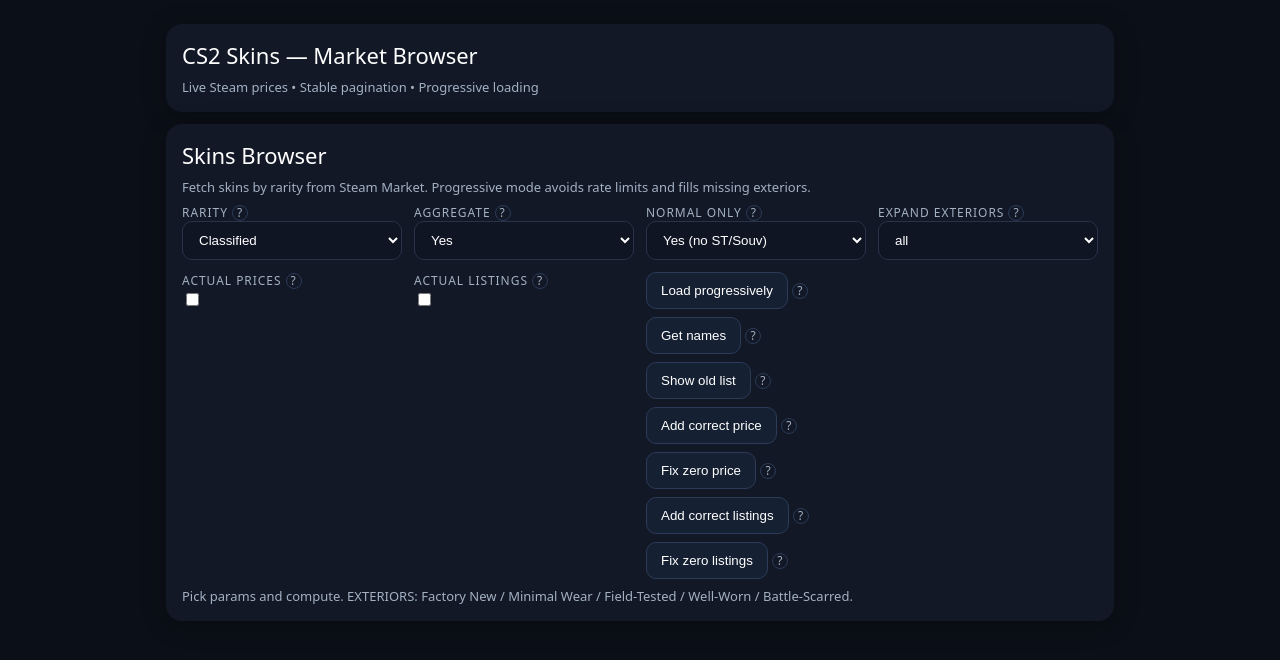
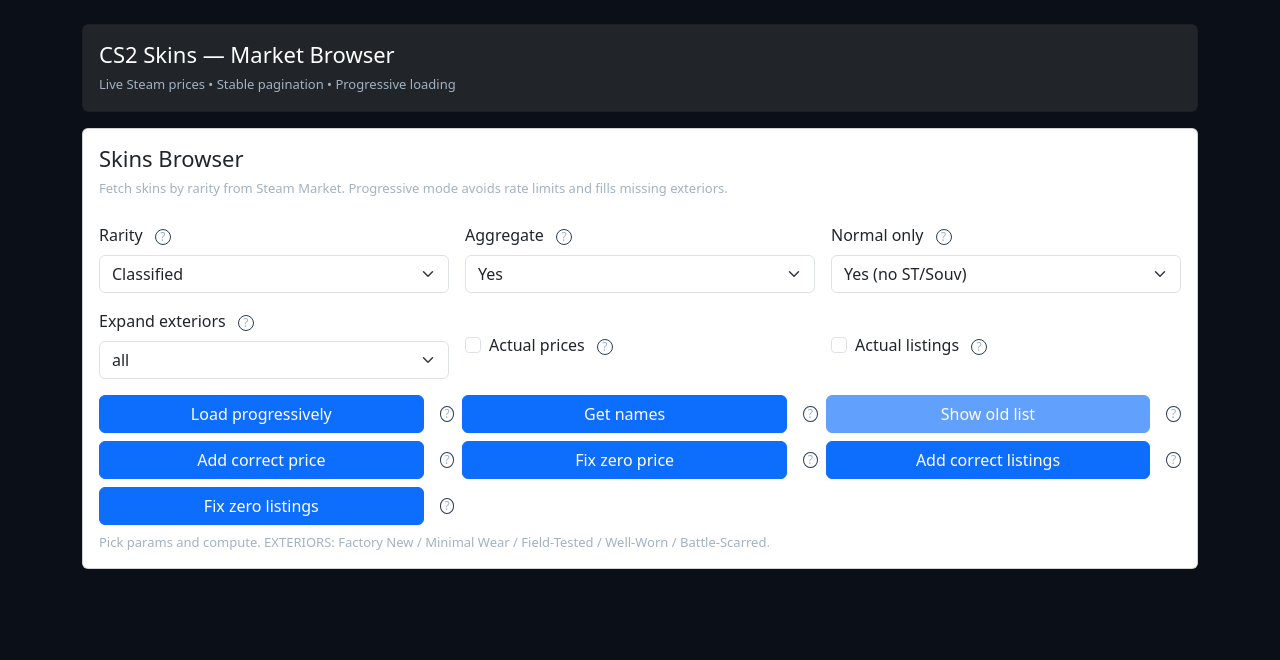
Before and after one commit to Feertreesome/cs2-trade-up, a React (Vite) app in the folder client/: page / in a window 1280 px wide. Shown: the top 660 px of the page. Built offline with nearby package versions, Linux system fonts and the light colour scheme; a small style sheet from the web is missing.

Commit message:
feat: add sorting and bootstrap styling

```diff
--- a/client/index.html
+++ b/client/index.html
@@ -4,9 +4,20 @@
     <meta charset="UTF-8" />
     <meta name="viewport" content="width=device-width, initial-scale=1.0" />
     <title>CS2 Trade‑Up EV</title>
+    <link
+      href="https://cdn.jsdelivr.net/npm/bootstrap@5.3.3/dist/css/bootstrap.min.css"
+      rel="stylesheet"
+      integrity="sha384-QWTKZyjpPEjISv5WaRU9OFeRpok6YctnYmDr5pNlyT1w0nPc+1MTF0i2Q7WlX04"
+      crossOrigin="anonymous"
+    />
 </head>
 <body>
 <div id="root"></div>
+<script
+  src="https://cdn.jsdelivr.net/npm/bootstrap@5.3.3/dist/js/bootstrap.bundle.min.js"
+  integrity="sha384-YvpcrYf0tY3lHB60NNkmXc5s9b40+TULyZq49srN1qE8B602p3Dd1KGj7Sk"
+  crossOrigin="anonymous"
+></script>
 <script type="module" src="/src/main.tsx"></script>
 </body>
 </html>
--- a/client/src/App.tsx
+++ b/client/src/App.tsx
@@ -5,8 +5,8 @@
  * Главная страница приложения — содержит только компонент SkinsBrowser.
  */
 const App: React.FC = () => (
-    <div className="container">
-        <div className="card" style={{ marginBottom: 12 }}>
+    <div className="container mt-4">
+        <div className="card bg-dark text-white mb-3 p-3">
             <div className="h1">CS2 Skins — Market Browser</div>
             <div className="small">Live Steam prices • Stable pagination • Progressive loading</div>
         </div>
--- a/client/src/modules/skins/SkinsBrowser.css
+++ b/client/src/modules/skins/SkinsBrowser.css
@@ -1,16 +1,3 @@
-.sbc .controls-grid {
-    display: grid;
-    grid-template-columns: repeat(auto-fit, minmax(220px, 1fr));
-    gap: 12px;
-    margin-top: 8px;
-}
-.sbc .label { color: var(--muted); font-size: 12px; text-transform: uppercase; letter-spacing: .08em; }
-.sbc .input, .sbc select { width: 100%; padding: 10px 12px; border-radius: 10px; border: 1px solid #283347; background: #0f1523; color: white; }
-.sbc .btn { padding: 10px 14px; border-radius: 10px; border: 1px solid #2b3b58; background: #162033; color: white; cursor: pointer; }
-.sbc .btn:hover { background: #1d2a44; }
-.sbc .buttons { display: flex; flex-wrap: wrap; gap: 8px; }
-
-.sbc .btn-wrap { display: flex; align-items: center; gap: 4px; }
 .sbc .help { width: 16px; height: 16px; border-radius: 50%; border: 1px solid #2b3b58; display: inline-flex; align-items: center; justify-content: center; font-size: 12px; cursor: help; color: var(--muted); }
 
 .sbc .spinner {
--- a/client/src/modules/skins/SkinsBrowser.tsx
+++ b/client/src/modules/skins/SkinsBrowser.tsx
@@ -260,7 +260,7 @@
   const viewData = loader.data;
 
   return (
-    <div className="card sbc">
+    <div className="card sbc p-3">
       <div className="h1">Skins Browser</div>
       <div className="small">
         Fetch skins by rarity from Steam Market. Progressive mode avoids rate
--- a/client/src/modules/skins/components/AggTable.tsx
+++ b/client/src/modules/skins/components/AggTable.tsx
@@ -2,31 +2,60 @@
 import { EXTERIORS, type AggGroup } from "../services";
 
 const fmt = (n: number | null | undefined) => (n == null ? "—" : `$${n.toFixed(2)}`);
+type SortField = "name" | "price" | "listings";
 
 export default function AggTable({ skins }: { skins: AggGroup[] }) {
+  const [field, setField] = React.useState<SortField>("name");
+  const [asc, setAsc] = React.useState(true);
+
+  const rows = React.useMemo(() =>
+    skins.flatMap((g) =>
+      g.exteriors
+        .slice()
+        .sort((a, b) => EXTERIORS.indexOf(a.exterior) - EXTERIORS.indexOf(b.exterior))
+        .map((e) => ({
+          baseName: g.baseName,
+          exterior: e.exterior,
+          sell_listings: e.sell_listings,
+          price: e.price,
+        })),
+    ),
+  [skins]);
+
+  const sorted = React.useMemo(() => {
+    return [...rows].sort((a, b) => {
+      let res = 0;
+      if (field === "name") res = a.baseName.localeCompare(b.baseName);
+      if (field === "price") res = (a.price ?? 0) - (b.price ?? 0);
+      if (field === "listings") res = a.sell_listings - b.sell_listings;
+      return asc ? res : -res;
+    });
+  }, [rows, field, asc]);
+
+  const handle = (f: SortField) => {
+    if (field === f) setAsc(!asc); else { setField(f); setAsc(true); }
+  };
+  const arrow = (f: SortField) => field === f ? (asc ? "▲" : "▼") : "";
+
   return (
-    <table className="table" style={{ marginTop: 8 }}>
+    <table className="table table-striped mt-2">
       <thead>
       <tr>
-        <th style={{textAlign:'left'}}>Skin</th>
-        <th style={{textAlign:'left'}}>Exterior</th>
-        <th>Listings</th>
-        <th>Price</th>
+        <th className="text-start" style={{cursor:"pointer"}} onClick={() => handle("name")}>Skin {arrow("name")}</th>
+        <th className="text-start">Exterior</th>
+        <th style={{cursor:"pointer"}} onClick={() => handle("listings")}>Listings {arrow("listings")}</th>
+        <th style={{cursor:"pointer"}} onClick={() => handle("price")}>Price {arrow("price")}</th>
       </tr>
       </thead>
       <tbody>
-      {skins.map((g) =>
-        g.exteriors
-          .sort((a,b) => EXTERIORS.indexOf(a.exterior) - EXTERIORS.indexOf(b.exterior))
-          .map((e, i) => (
-            <tr key={`${g.baseName}-${e.exterior}-${i}`}>
-              <td>{g.baseName}</td>
-              <td>{e.exterior}</td>
-              <td>{e.sell_listings}</td>
-              <td>{fmt(e.price)}</td>
-            </tr>
-          ))
-      )}
+      {sorted.map((r, i) => (
+        <tr key={`${r.baseName}-${r.exterior}-${i}`}>
+          <td>{r.baseName}</td>
+          <td>{r.exterior}</td>
+          <td>{r.sell_listings}</td>
+          <td>{fmt(r.price)}</td>
+        </tr>
+      ))}
       </tbody>
     </table>
   );
--- a/client/src/modules/skins/components/ControlsBar.tsx
+++ b/client/src/modules/skins/components/ControlsBar.tsx
@@ -2,7 +2,7 @@
 import type { ExpandMode, Rarity } from "../services";
 
 const Help: React.FC<{ text: string }> = ({ text }) => (
-  <span className="help" title={text}>?</span>
+  <span className="help ms-2" title={text}>?</span>
 );
 
 /**
@@ -39,13 +39,14 @@
 
 const ControlsBar: React.FC<ControlsBarProps> = (props) => {
   return (
-    <div className="controls-grid">
     <div>
-        <div className="label">
+      <div className="row row-cols-1 row-cols-sm-2 row-cols-md-3 g-3 mt-2">
+        <div className="col">
+          <label className="form-label">
             Rarity <Help text="Choose rarity to fetch" />
-        </div>
+          </label>
           <select
-          className="input"
+            className="form-select"
             value={props.rarity}
             onChange={(e) => props.setRarity(e.target.value as Rarity)}
           >
@@ -55,12 +56,12 @@
           </select>
         </div>
 
-      <div>
-        <div className="label">
+        <div className="col">
+          <label className="form-label">
             Aggregate <Help text="Group by base name" />
-        </div>
+          </label>
           <select
-          className="input"
+            className="form-select"
             value={props.aggregate ? "1" : "0"}
             onChange={(e) => props.setAggregate(e.target.value === "1")}
           >
@@ -69,12 +70,12 @@
           </select>
         </div>
 
-      <div>
-        <div className="label">
+        <div className="col">
+          <label className="form-label">
             Normal only <Help text="Exclude StatTrak and Souvenir" />
-        </div>
+          </label>
           <select
-          className="input"
+            className="form-select"
             value={props.normalOnly ? "1" : "0"}
             onChange={(e) => props.setNormalOnly(e.target.value === "1")}
           >
@@ -83,12 +84,12 @@
           </select>
         </div>
 
-      <div>
-        <div className="label">
+        <div className="col">
+          <label className="form-label">
             Expand exteriors <Help text="Add missing exterior variants" />
-        </div>
+          </label>
           <select
-          className="input"
+            className="form-select"
             value={props.expandExteriors}
             onChange={(e) => props.setExpandExteriors(e.target.value as ExpandMode)}
           >
@@ -98,55 +99,64 @@
           </select>
         </div>
 
-      <div>
-        <div className="label">
-          Actual prices <Help text="Fetch live prices on load" />
-        </div>
+        <div className="col">
+          <div className="form-check mt-4">
             <input
+              className="form-check-input"
               type="checkbox"
+              id="actualPrices"
               checked={props.actualPrices}
               onChange={(e) => props.setActualPrices(e.target.checked)}
             />
+            <label className="form-check-label" htmlFor="actualPrices">
+              Actual prices <Help text="Fetch live prices on load" />
+            </label>
+          </div>
         </div>
 
-      <div>
-        <div className="label">
-          Actual listings <Help text="Fetch live listing counts" />
-        </div>
+        <div className="col">
+          <div className="form-check mt-4">
             <input
+              className="form-check-input"
               type="checkbox"
+              id="actualListings"
               checked={props.actualListings}
               onChange={(e) => props.setActualListings(e.target.checked)}
             />
+            <label className="form-check-label" htmlFor="actualListings">
+              Actual listings <Help text="Fetch live listing counts" />
+            </label>
+          </div>
+        </div>
       </div>
 
-      <div className="buttons" style={{ alignSelf: "end" }}>
-        <div className="btn-wrap">
-          <button className="btn" onClick={props.onLoadProgressive} disabled={props.loading}>Load progressively</button>
+      <div className="row row-cols-1 row-cols-sm-2 row-cols-md-3 g-2 mt-2">
+        <div className="col d-flex align-items-center gap-2">
+          <button className="btn btn-primary w-100" onClick={props.onLoadProgressive} disabled={props.loading}>Load progressively</button>
           <Help text="Load items page by page" />
         </div>
-        <div className="btn-wrap">
-          <button className="btn" onClick={props.onFetchNames} disabled={props.loading}>Get names</button>
+        <div className="col d-flex align-items-center gap-2">
+          <button className="btn btn-primary w-100" onClick={props.onFetchNames} disabled={props.loading}>Get names</button>
           <Help text="Store market hash names" />
         </div>
-        <div className="btn-wrap">
-          <button className="btn" onClick={props.onShowOldList} disabled={!props.hasOldList || props.loading}>Show old list</button>
+        <div className="col d-flex align-items-center gap-2">
+          <button className="btn btn-primary w-100" onClick={props.onShowOldList} disabled={!props.hasOldList || props.loading}>Show old list</button>
           <Help text="Load list from local storage" />
         </div>
-        <div className="btn-wrap">
-          <button className="btn" onClick={props.onAddCorrectPrice} disabled={props.loading}>Add correct price</button>
+        <div className="col d-flex align-items-center gap-2">
+          <button className="btn btn-primary w-100" onClick={props.onAddCorrectPrice} disabled={props.loading}>Add correct price</button>
           <Help text="Refresh prices for all items" />
         </div>
-        <div className="btn-wrap">
-          <button className="btn" onClick={props.onFixZeroPrice} disabled={props.loading}>Fix zero price</button>
+        <div className="col d-flex align-items-center gap-2">
+          <button className="btn btn-primary w-100" onClick={props.onFixZeroPrice} disabled={props.loading}>Fix zero price</button>
           <Help text="Update items with missing price" />
         </div>
-        <div className="btn-wrap">
-          <button className="btn" onClick={props.onAddCorrectListings} disabled={props.loading}>Add correct listings</button>
+        <div className="col d-flex align-items-center gap-2">
+          <button className="btn btn-primary w-100" onClick={props.onAddCorrectListings} disabled={props.loading}>Add correct listings</button>
           <Help text="Refresh listing totals for all items" />
         </div>
-        <div className="btn-wrap">
-          <button className="btn" onClick={props.onFixZeroListings} disabled={props.loading}>Fix zero listings</button>
+        <div className="col d-flex align-items-center gap-2">
+          <button className="btn btn-primary w-100" onClick={props.onFixZeroListings} disabled={props.loading}>Fix zero listings</button>
           <Help text="Update items with missing listings" />
         </div>
       </div>
--- a/client/src/modules/skins/components/FlatTable.tsx
+++ b/client/src/modules/skins/components/FlatTable.tsx
@@ -2,21 +2,41 @@
 import { parseExterior } from "../services";
 
 type Item = { market_hash_name: string; sell_listings: number; price?: number | null };
+type SortField = "name" | "price" | "listings";
 
 export default function FlatTable({ items }: { items: Item[] }) {
+  const [field, setField] = React.useState<SortField>("name");
+  const [asc, setAsc] = React.useState(true);
+
   const fmt = (n: number | null | undefined) => (n == null ? "—" : `$${n.toFixed(2)}`);
+
+  const sorted = React.useMemo(() => {
+    return [...items].sort((a, b) => {
+      let res = 0;
+      if (field === "name") res = a.market_hash_name.localeCompare(b.market_hash_name);
+      if (field === "price") res = (a.price ?? 0) - (b.price ?? 0);
+      if (field === "listings") res = a.sell_listings - b.sell_listings;
+      return asc ? res : -res;
+    });
+  }, [items, field, asc]);
+
+  const handle = (f: SortField) => {
+    if (field === f) setAsc(!asc); else { setField(f); setAsc(true); }
+  };
+  const arrow = (f: SortField) => field === f ? (asc ? "▲" : "▼") : "";
+
   return (
-    <table className="table" style={{ marginTop: 8 }}>
+    <table className="table table-striped mt-2">
       <thead>
       <tr>
-        <th style={{textAlign:'left'}}>Market hash name</th>
-        <th>Exterior</th>
-        <th>Listings</th>
-        <th>Price</th>
+        <th className="text-start" style={{cursor:"pointer"}} onClick={() => handle("name")}>Market hash name {arrow("name")}</th>
+        <th className="text-start">Exterior</th>
+        <th style={{cursor:"pointer"}} onClick={() => handle("listings")}>Listings {arrow("listings")}</th>
+        <th style={{cursor:"pointer"}} onClick={() => handle("price")}>Price {arrow("price")}</th>
       </tr>
       </thead>
       <tbody>
-      {items.map((x, i) => (
+      {sorted.map((x, i) => (
         <tr key={i}>
           <td>{x.market_hash_name}</td>
           <td>{parseExterior(x.market_hash_name)}</td>
--- a/client/src/styles.css
+++ b/client/src/styles.css
@@ -1,17 +1,8 @@
 :root { --bg: #0b0f17; --card: #121826; --muted: #a3b1c2; --acc: #4fc3f7; }
 * { box-sizing: border-box; }
 body { margin: 0; font-family: ui-sans-serif, system-ui, -apple-system, Segoe UI, Roboto, Inter, Arial; background: var(--bg); color: white; }
-.container { max-width: 980px; margin: 24px auto; padding: 0 16px; }
-.card { background: var(--card); border-radius: 16px; padding: 16px; box-shadow: 0 4px 24px rgba(0,0,0,0.25); }
-.row { display: grid; grid-template-columns: repeat(auto-fit, minmax(220px,1fr)); gap: 12px; }
-.label { color: var(--muted); font-size: 12px; text-transform: uppercase; letter-spacing: .08em; }
-.input, select { width: 100%; padding: 10px 12px; border-radius: 10px; border: 1px solid #283347; background: #0f1523; color: white; }
-.btn { padding: 10px 14px; border-radius: 10px; border: 1px solid #2b3b58; background: #162033; color: white; cursor: pointer; }
-.btn:hover { background: #1d2a44; }
 .h1 { font-size: 22px; margin: 0 0 8px; }
 .small { color: var(--muted); font-size: 13px; }
 .badge { display: inline-block; background: #11233a; color: var(--acc); padding: 4px 8px; border-radius: 999px; font-size: 12px; }
-.table { width: 100%; border-collapse: collapse; }
-.table td, .table th { border-top: 1px solid #22314a; padding: 8px; font-size: 14px; }
 .green { color: #8ef08e; }
 .red { color: #ff8e8e; }
```
Lines whose indentation alone changed are shown as unchanged.
